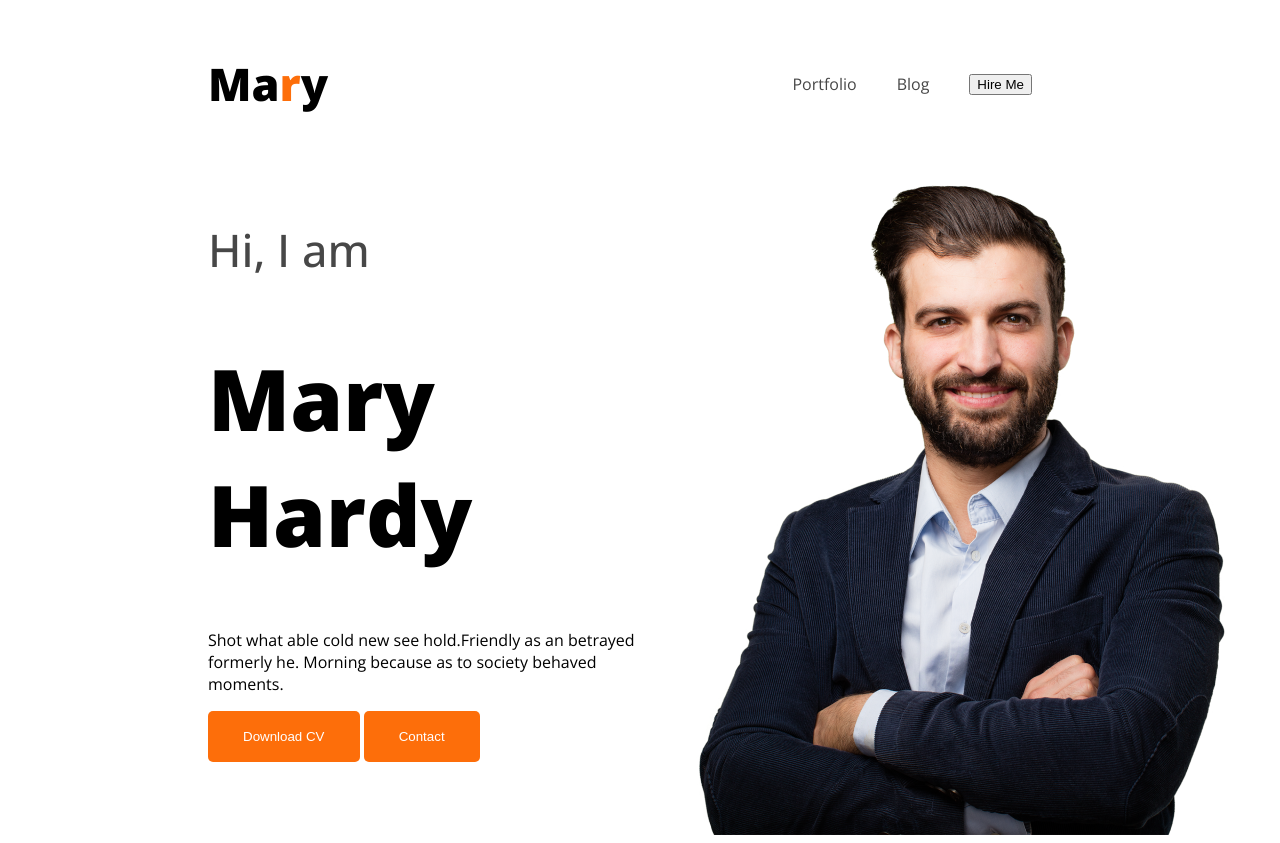
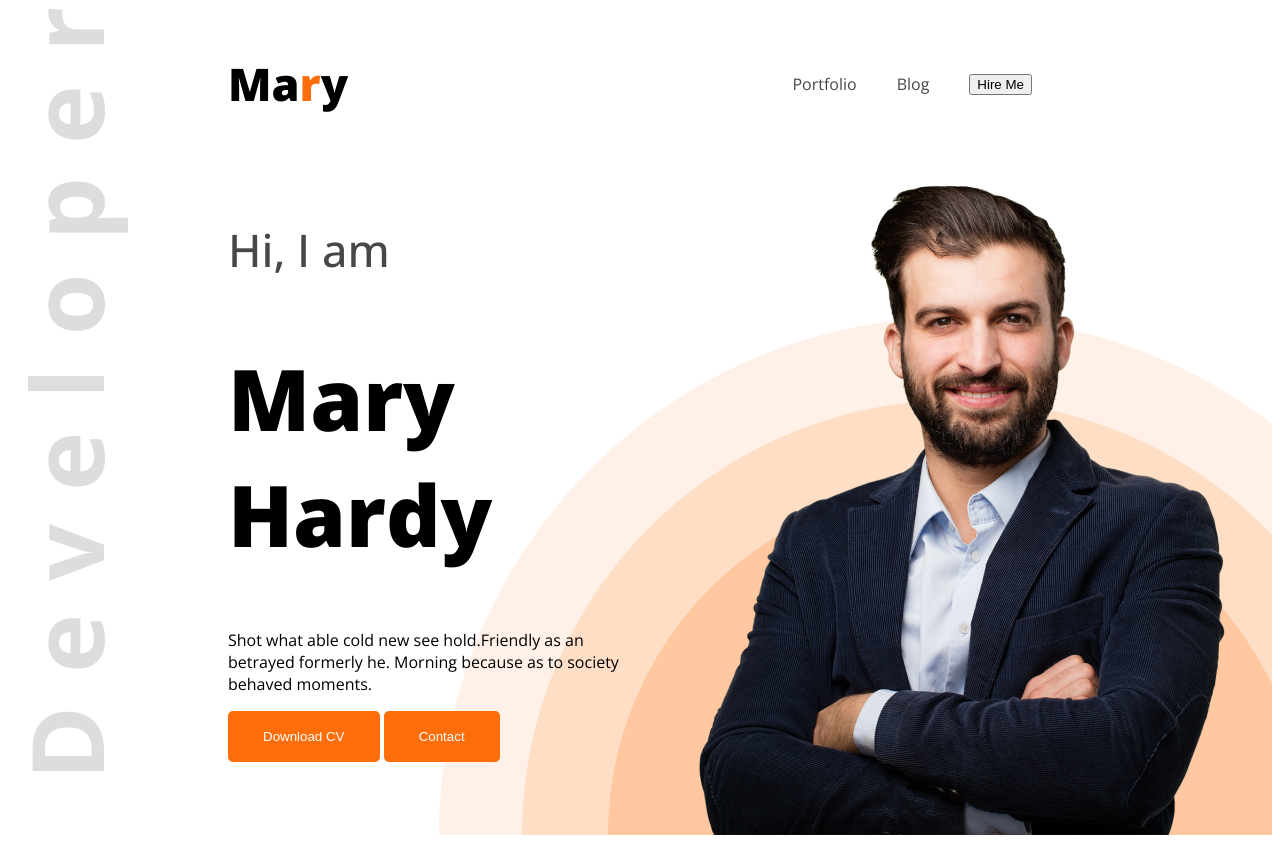
Before and after one commit to meraj974/web-dev-portfolio, a plain HTML site: page index.html in a window 1280 px wide. Drawn offline with nearby package versions, Linux system fonts and the light colour scheme.

Commit message:
added margin and others style

```diff
--- a/index.html
+++ b/index.html
@@ -12,7 +12,7 @@
 </head>
 <body>
     <body class="open-sans-normal ">
-        <header>
+        <header class="header">
             <nav>
                 <h3 class="nav-title">Ma<span class="text-primary">r</span>y</h3>
                 <ul>
--- a/styles/portfolio.css
+++ b/styles/portfolio.css
@@ -42,6 +42,14 @@ nav ul li{
 nav ul a{
     text-decoration:  none;
 }
+/* header */
+.header{
+    background-image: url(../images/developer.png), url(../images/header_bg.png);
+    background-repeat: no-repeat;
+    background-position: top left, bottom right;
+    margin-left: 20px;
+
+}
 /* banner style */
 .banner{
     display: flex;
```
